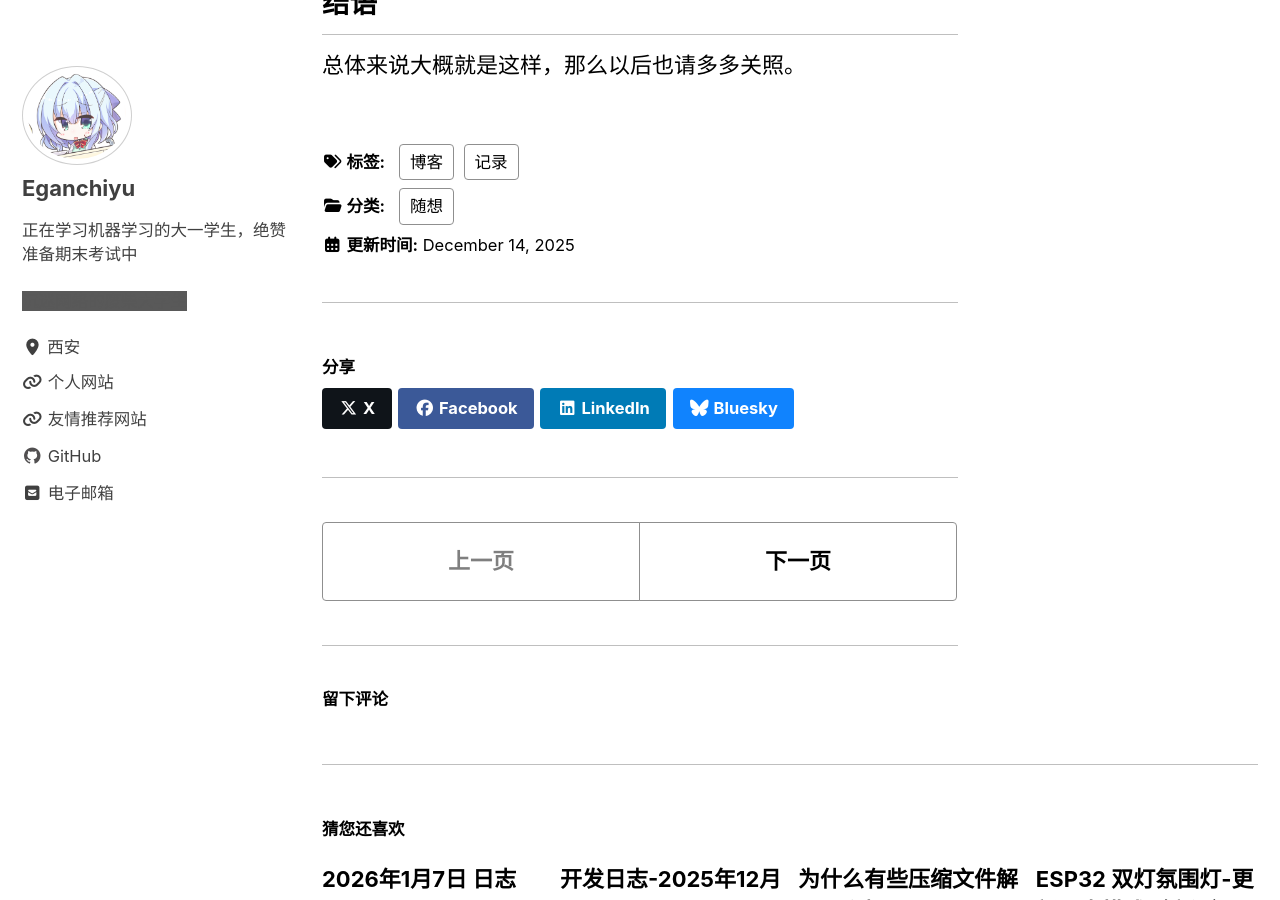
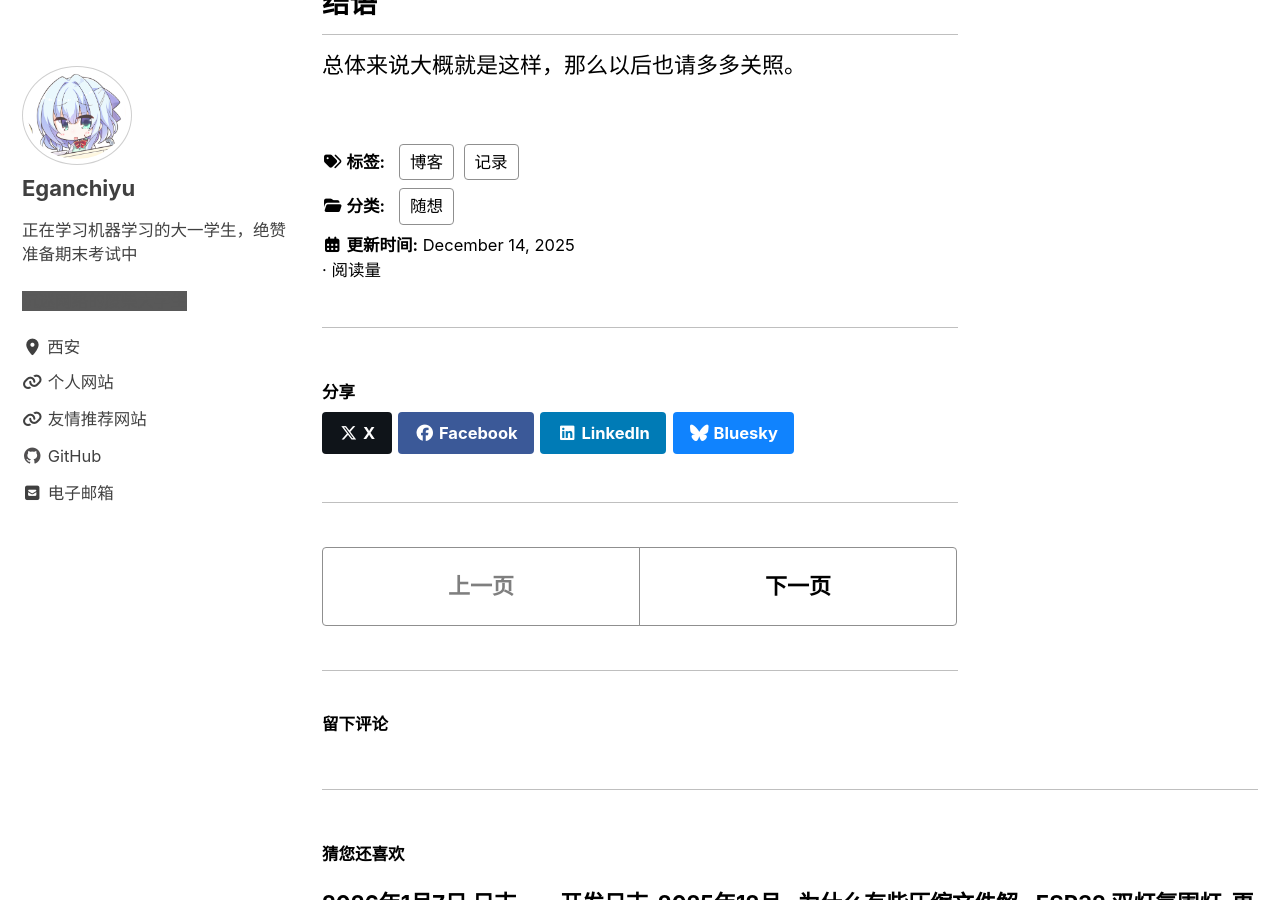
Before and after one commit to Eganchiyu/eganchiyu.github.io, a Jekyll site: the page built from _posts/2025-12-14-1-why-i-start-a-blog.md, in a window 1280 px wide and 900 px high, scrolled down 1813 px. Built offline with Jekyll 4.4.1, drawn with Linux system fonts in a browser that asks for light colours; cached includes are drawn as plain includes; comment, search, counter and statistics services are not loaded.

Commit message:
统计人数

```diff
--- a/_includes/head/custom.html
+++ b/_includes/head/custom.html
@@ -1,5 +1,6 @@
 <!-- start custom head snippets -->
-
+<script async src="//busuanzi.ibruce.info/busuanzi/2.3/busuanzi.pure.mini.js">
+</script>
 <!-- insert favicons. use https://realfavicongenerator.net/ -->
 
 <!-- end custom head snippets -->
--- a/_layouts/single.html
+++ b/_layouts/single.html
@@ -58,6 +58,9 @@
         {% endif %}
         {% include page__taxonomy.html %}
         {% include page__date.html %}
+          <span id="busuanzi_container_page_pv">
+            · 阅读量 <span id="busuanzi_value_page_pv"></span>
+          </span>
       </footer>
 
       {% if page.share %}{% include social-share.html %}{% endif %}
```
